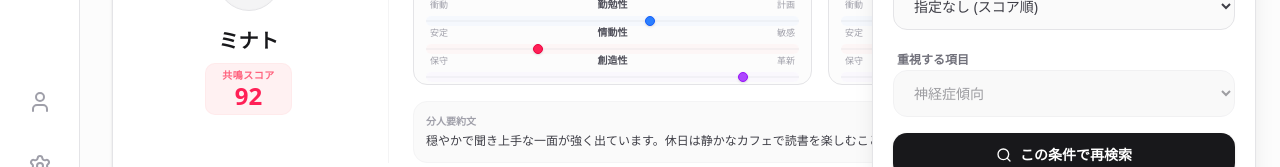
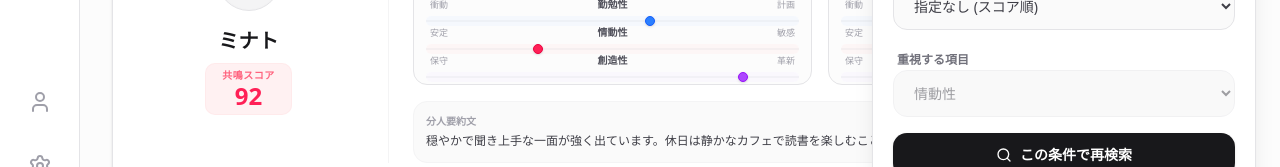
Before and after one commit to Haku929/Amiro, a Next.js app: page /matching in a window 1280 px wide. Shown: the part 578-745 px from the top of the page. Built offline with nearby package versions, Linux system fonts and the light colour scheme.

Commit message:
fix: 再検索設定の項目名

```diff
--- a/components/layout/MatchingContainer.tsx
+++ b/components/layout/MatchingContainer.tsx
@@ -8,7 +8,7 @@ import MatchingList from './MatchingList';
 import { Slot, Big5Vector } from '@/lib/types';
 
 type VectorKey = keyof Big5Vector;
-const VECTOR_TRAITS = ['神経症傾向', '誠実性', '外向性', '協調性', '開放性'] as const;
+const VECTOR_TRAITS = ['情動性', '勤勉性', '外向性', '協調性', '創造性'] as const;
 const VECTOR_KEYS: VectorKey[] = ['n', 'c', 'e', 'a', 'o'];
 
 export interface MatchUser {
```
